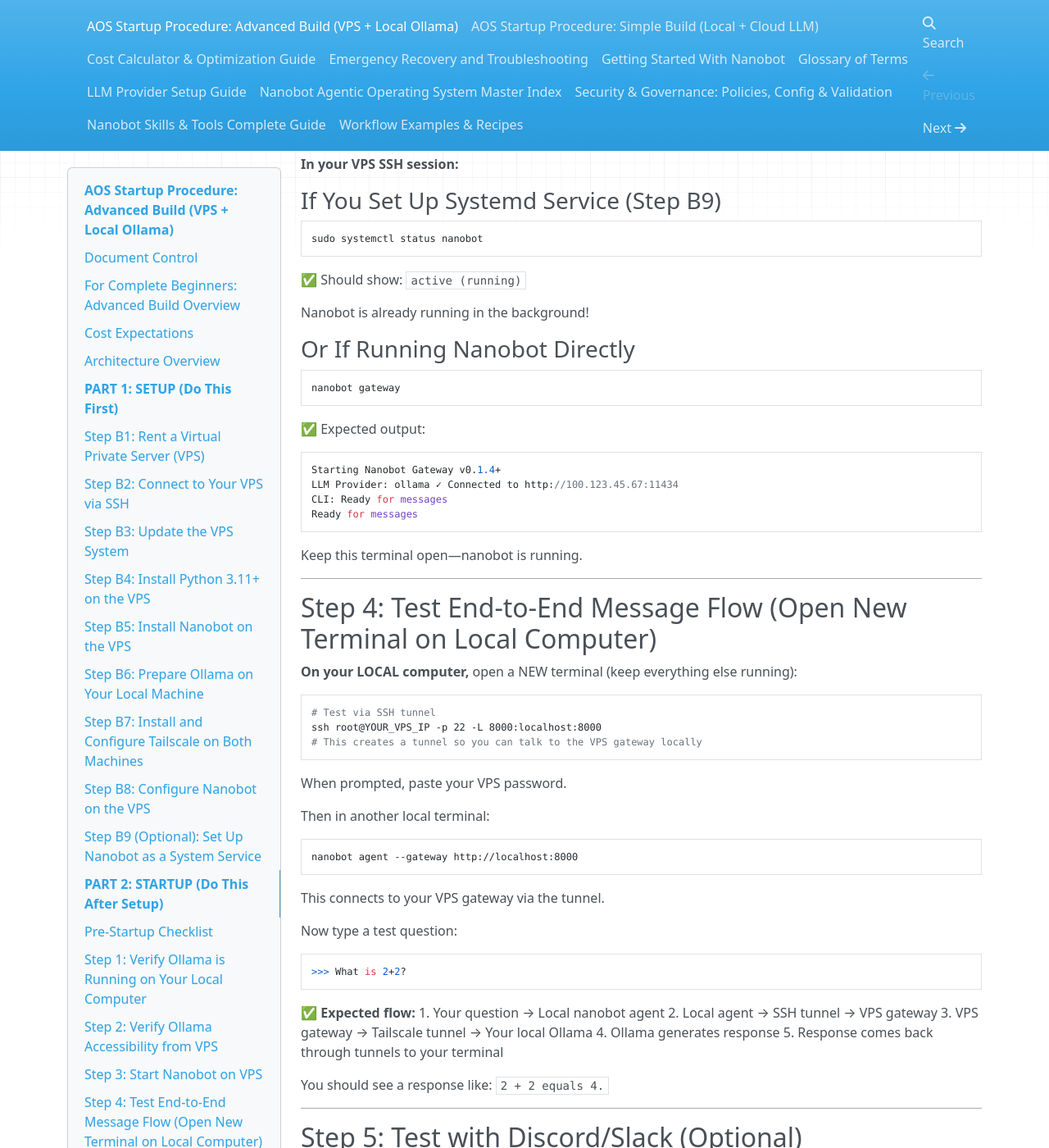
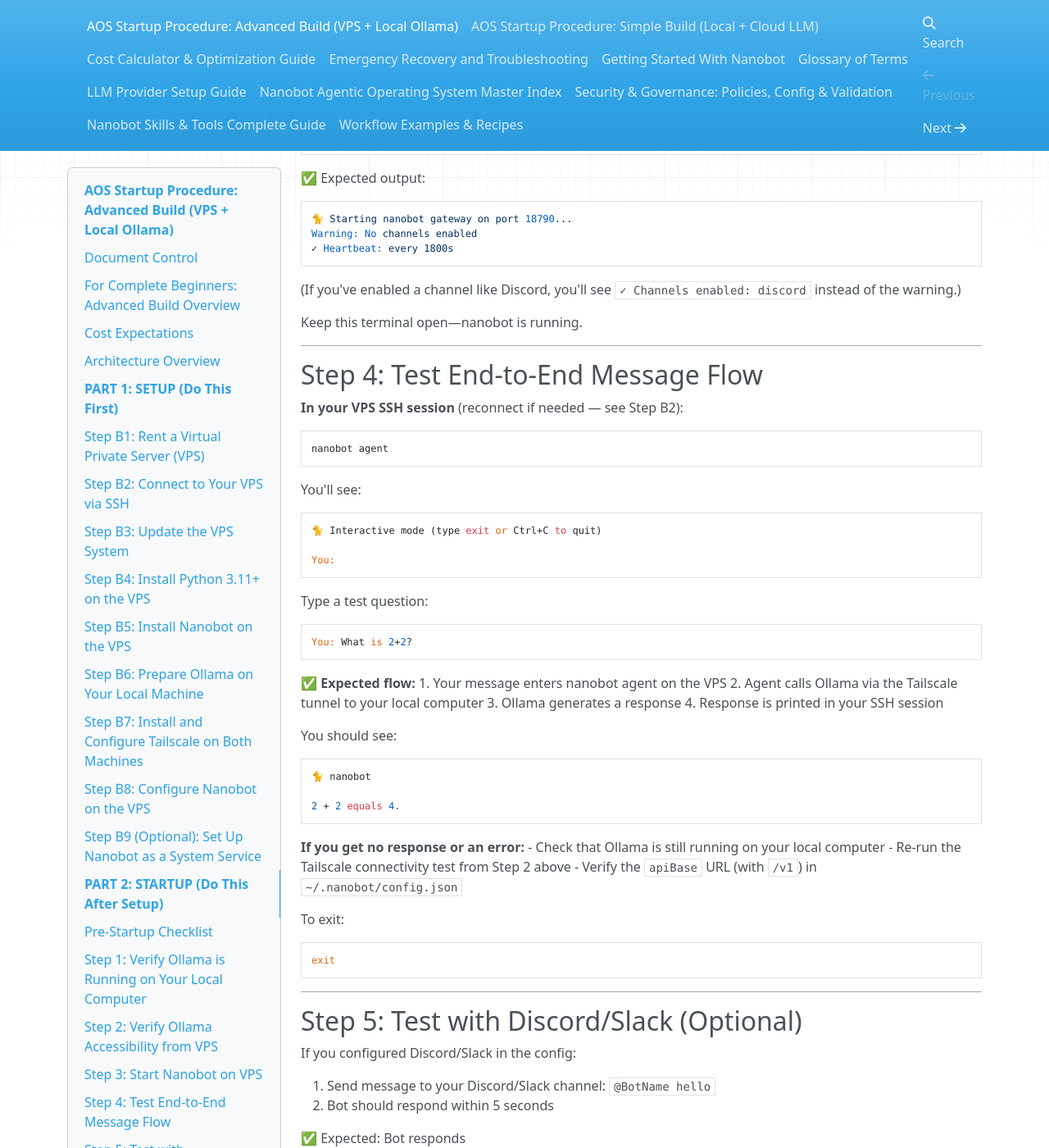
Before and after one commit to EgoNoBueno/Nanobot-Agentic-Operating-System, an MkDocs documentation site: the page built from docs/AOS-Startup-Advanced-Build.md, in a window 1280 px wide and 1400 px high, scrolled down 10370 px. Shown: the whole window at 82% size. Built offline with MkDocs 1.6.1, drawn with Linux system fonts in a browser that asks for light colours; nearby versions of some CDN libraries; some of the changed text lies outside the part shown.

Commit message:
docs: fix accuracy in AOS-Startup-Advanced-Build v2.4.0
- Replace fabricated config.json schema with correct nanobot structure:
  agents.defaults.{model,provider} + providers.custom.{apiBase,apiKey}
  Removed non-existent: gateway.listen_address, gateway.listen_port,
  llm.* section, channels.cli.enabled, obsidian block
- Add /v1 suffix to Ollama endpoint URL (Ollama OpenAI-compatible path)
- Remove non-existent ~/.nanobot/.env file creation step
- Fix Step 3 gateway output to match actual code output
- Replace Step 4 SSH-tunnel + fabricated --gateway flag approach with
  correct 'nanobot agent' run directly in VPS SSH session
- Fix --version output format to actual emoji/version format
- Update pre-startup checklist wording for new config structure

````diff
--- a/docs/AOS-Startup-Advanced-Build.md
+++ b/docs/AOS-Startup-Advanced-Build.md
@@ -399,55 +399,37 @@
 
 ```json
 {
-  "gateway": {
-    "listen_address": "0.0.0.0",
-    "listen_port": 8000
+  "agents": {
+    "defaults": {
+      "model": "mistral",
+      "provider": "custom"
+    }
   },
-  "llm": {
-    "provider": "ollama",
-    "endpoint": "http://100.123.45.67:11434",
-    "model": "mistral"
+  "providers": {
+    "custom": {
+      "apiBase": "http://100.123.45.67:11434/v1",
+      "apiKey": "ollama"
+    }
   },
   "channels": {
-    "cli": {
-      "enabled": true
-    },
     "discord": {
       "enabled": false,
       "token": ""
     }
-  },
-  "obsidian": {
-    "enabled": false,
-    "vault_path": ""
   }
 }
 ```
 
 **Replace these values:**
-- `100.123.45.67` → **Your LOCAL machine's Tailscale IP** (from Step B7). Example: If your local Tailscale IP is `100.45.67.89`, change that line to `"endpoint": "http://100.45.67.89:11434",`
+- `100.123.45.67` → **Your LOCAL machine's Tailscale IP** (from Step B7). Example: If your local Tailscale IP is `100.45.67.89`, change that line to `"apiBase": "http://100.45.67.89:11434/v1",`
 - `mistral` → **Your model name** (the one you pulled in Step B6). Example: If you pulled `neural-chat`, change `"model": "mistral"` to `"model": "neural-chat"`
+- Note the `/v1` at the end of the URL — Ollama exposes an OpenAI-compatible API at this path; do not omit it
 - If using Discord, set `"enabled": true` and add your bot token (see the [channel integration guide](../nanobot/README.md))
 
 **To save the file:**
 - Press `Ctrl+O`
 - Press `Enter`
 - Press `Ctrl+X`
-
-### Create .env File for Secrets
-
-```bash
-nano ~/.nanobot/.env
-```
-
-Paste:
-```
-OLLAMA_ENDPOINT=http://100.123.45.67:11434
-```
-
-**Replace** `100.123.45.67` with your LOCAL Tailscale IP.
-
-Save (Ctrl+O, Enter, Ctrl+X).
 
 ---
 
@@ -518,8 +500,8 @@
 **On your VPS:**
 - ✅ Nanobot is installed
 - ✅ Tailscale is installed and connected
-- ✅ Config file points to correct Ollama IP/port
-- ✅ Ollama endpoint accessible from VPS
+- ✅ `~/.nanobot/config.json` has correct `providers.custom.apiBase` (Tailscale IP + port + `/v1`)
+- ✅ Ollama endpoint accessible from VPS (Step 2 curl test passed)
 
 ---
 
@@ -581,49 +563,59 @@
 
 ✅ Expected output:
 ```
-Starting Nanobot Gateway v0.1.4+
-LLM Provider: ollama ✓ Connected to http://100.123.45.67:11434
-CLI: Ready for messages
-Ready for messages
+🐈 Starting nanobot gateway on port 18790...
+Warning: No channels enabled
+✓ Heartbeat: every 1800s
 ```
+
+(If you've enabled a channel like Discord, you'll see `✓ Channels enabled: discord` instead of the warning.)
 
 Keep this terminal open—nanobot is running.
 
 ---
 
-## Step 4: Test End-to-End Message Flow (Open New Terminal on Local Computer)
+## Step 4: Test End-to-End Message Flow
 
-**On your LOCAL computer,** open a NEW terminal (keep everything else running):
+**In your VPS SSH session** (reconnect if needed — see Step B2):
 
 ```bash
-# Test via SSH tunnel
-ssh root@YOUR_VPS_IP -p 22 -L 8000:localhost:8000
-# This creates a tunnel so you can talk to the VPS gateway locally
+nanobot agent
 ```
 
-When prompted, paste your VPS password.
+You'll see:
+```
+🐈 Interactive mode (type exit or Ctrl+C to quit)
 
-Then in another local terminal:
-
-```bash
-nanobot agent --gateway http://localhost:8000
+You:
 ```
 
-This connects to your VPS gateway via the tunnel.
-
-Now type a test question:
+Type a test question:
 ```
->>> What is 2+2?
+You: What is 2+2?
 ```
 
 ✅ **Expected flow:**
-1. Your question → Local nanobot agent
-2. Local agent → SSH tunnel → VPS gateway
-3. VPS gateway → Tailscale tunnel → Your local Ollama
-4. Ollama generates response
-5. Response comes back through tunnels to your terminal
+1. Your message enters nanobot agent on the VPS
+2. Agent calls Ollama via the Tailscale tunnel to your local computer
+3. Ollama generates a response
+4. Response is printed in your SSH session
 
-You should see a response like: `2 + 2 equals 4.`
+You should see:
+```
+🐈 nanobot
+
+2 + 2 equals 4.
+```
+
+**If you get no response or an error:**
+- Check that Ollama is still running on your local computer
+- Re-run the Tailscale connectivity test from Step 2 above
+- Verify the `apiBase` URL (with `/v1`) in `~/.nanobot/config.json`
+
+To exit:
+```
+exit
+```
 
 ---
 
@@ -772,6 +764,7 @@
 
 | Date | Version | Change |
 |---|---|---|
+| 2026-02-26 | 2.4.0 | Accuracy corrections: replaced fabricated config.json schema with correct nanobot structure (agents.defaults.model/provider, providers.custom.apiBase/apiKey). Added /v1 path to Ollama endpoint. Removed non-existent .env file step. Fixed gateway startup output. Replaced fabricated `nanobot agent --gateway` flag + SSH tunnel test with correct `nanobot agent` on VPS. Fixed --version format. |
 | 2026-02-26 | 2.3.0 | Fixed broken Multi-Channel-Integration-Guide links → nanobot/README.md; fixed B9 ExecStart Python path to /usr/bin/python3.12; removed duplicate systemd section (wrong module path); fixed PuTTY step-3 numbering |
 | 2026-02-26 | 2.2.0 | Split from AOS-Startup-Procedure.md. Focused entirely on Advanced Build (Path B). Added beginner-friendly language, cost expectations, architecture diagram, VPS provider comparison, troubleshooting. Removed all Simple Build content. |
 | 2026-02-26 | 2.1.0 | Initial in parent document |
````
Also changed, not shown: other parts of docs/AOS-Startup-Advanced-Build.md (+3 -3 lines).
